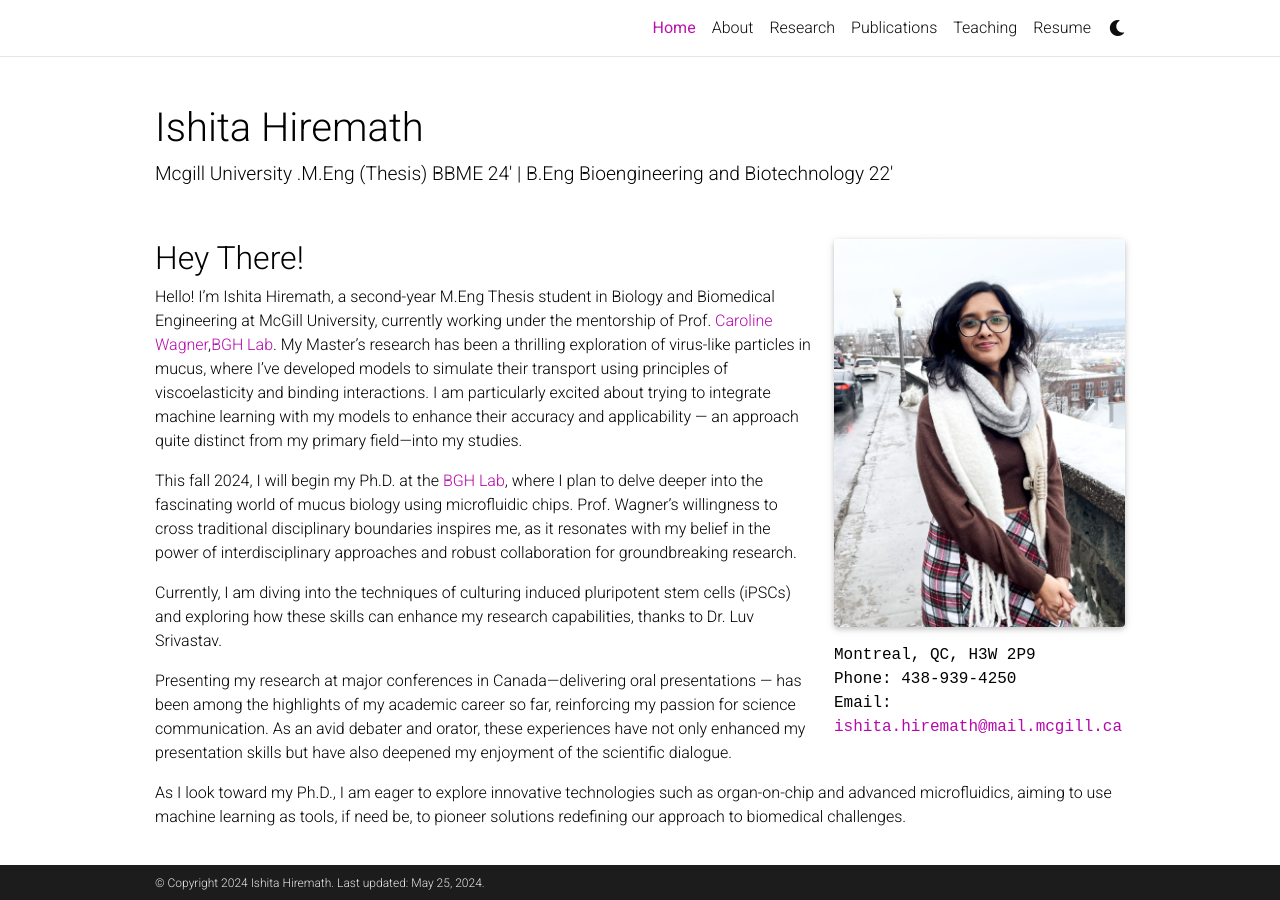
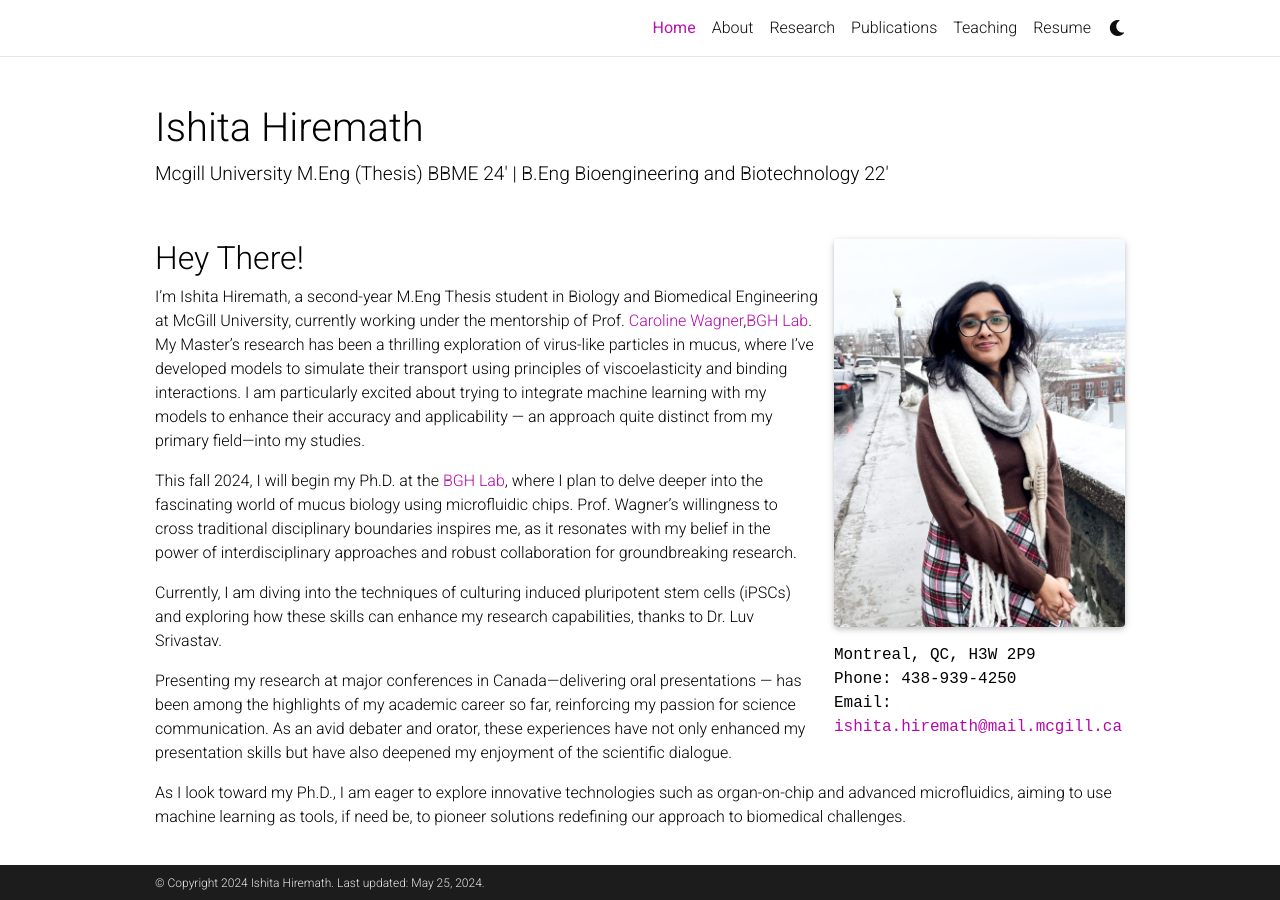
Before and after one commit to ishitahiremath/ishitahiremath.github.io, a Jekyll site: the page built from _pages/Ishita.md, in a window 1280 px wide and 900 px high. Built offline with Jekyll 4.4.1, drawn with Linux system fonts in a browser that asks for light colours; a script that is not in the unit is left out; comment, search, counter and statistics services are not loaded.

Commit message:
minor edits

```diff
--- a/_pages/Ishita.md
+++ b/_pages/Ishita.md
@@ -2,7 +2,7 @@
 layout: about
 title: Home
 permalink: /
-subtitle: Mcgill University .M.Eng (Thesis) BBME 24' | B.Eng Bioengineering and Biotechnology 22'
+subtitle: Mcgill University M.Eng (Thesis) BBME 24' | B.Eng Bioengineering and Biotechnology 22'
 nav_order: 1
 profile:
   align: right
@@ -19,7 +19,7 @@ social: true  # includes social icons at the bottom of the page
 years: [2022]
 ---
 <h2 style="margin-top: 50px;">Hey There!</h2>
-Hello! I'm Ishita Hiremath, a second-year M.Eng Thesis student in Biology and Biomedical Engineering at McGill University, currently working under the mentorship of Prof. [Caroline Wagner](https://www.mcgill.ca/bbme/caroline-wagner),[BGH Lab](https://bgh.lab.mcgill.ca/). My Master’s research has been a thrilling exploration of virus-like particles in mucus, where I've developed models to simulate their transport using principles of viscoelasticity and binding interactions. I am particularly excited about trying to integrate machine learning with my models to enhance their accuracy and applicability — an approach quite distinct from my primary field—into my studies.
+I'm Ishita Hiremath, a second-year M.Eng Thesis student in Biology and Biomedical Engineering at McGill University, currently working under the mentorship of Prof. [Caroline Wagner](https://www.mcgill.ca/bbme/caroline-wagner),[BGH Lab](https://bgh.lab.mcgill.ca/). My Master’s research has been a thrilling exploration of virus-like particles in mucus, where I've developed models to simulate their transport using principles of viscoelasticity and binding interactions. I am particularly excited about trying to integrate machine learning with my models to enhance their accuracy and applicability — an approach quite distinct from my primary field—into my studies.
 
 This fall 2024, I will begin my Ph.D. at the [BGH Lab](https://bgh.lab.mcgill.ca/), where I plan to delve deeper into the fascinating world of mucus biology using microfluidic chips. Prof. Wagner's willingness to cross traditional disciplinary boundaries inspires me, as it resonates with my belief in the power of interdisciplinary approaches and robust collaboration for groundbreaking research.
 
@@ -36,7 +36,7 @@ I need to re-write this section
 
 If you believe there's a potential fit, please [contact me](mailto:ishita.hiremath@mail.mcgill.ca). I'm eager to explore new challenges and collaborations.-->
 
-<div class="news" style="width: 65%;">
+<div class="news" style="width: 75%;">
   <h2 style="margin-top: 50px;">News</h2>
   {% if site.news != blank -%}
   {%- assign news_size = site.news | size -%}
```
